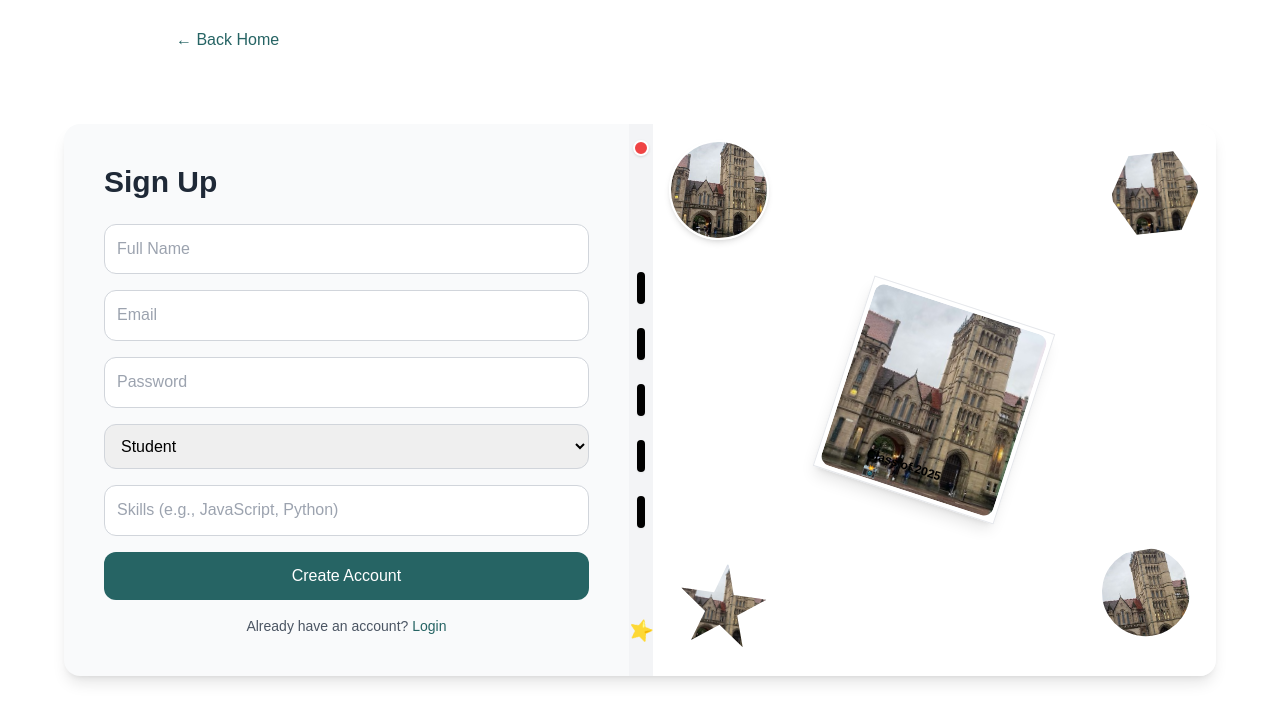
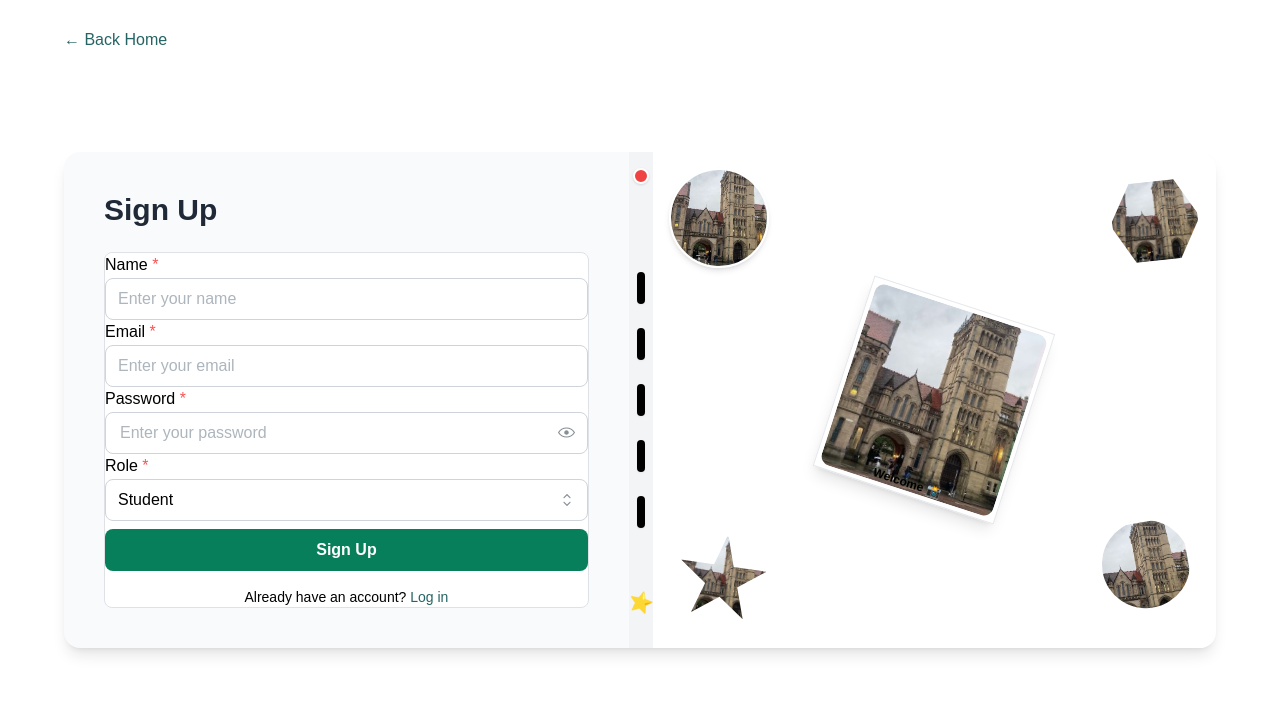
Before and after one commit to just4tunes/FreelancerHub-Frontend, a React (Vite) app: page /auth/register in a window 1280 px wide. Shown: the top 722 px of the page. Built offline with nearby package versions, Linux system fonts and the light colour scheme; the HTML template or start-up script is replaced by a standard one; a web font is replaced by a local one.

Commit message:
fixed some bugs

```diff
--- a/src/pages/SignupPage.tsx
+++ b/src/pages/SignupPage.tsx
@@ -1,166 +1,142 @@
-import { useState } from "react";
-import { Link, useNavigate } from "react-router-dom";
-import axios from "axios";
-import Swal from "sweetalert2"; // ✅ Import SweetAlert2
-import withReactContent from "sweetalert2-react-content";
+import { useState, useContext } from 'react';
+import { Link, useNavigate } from 'react-router-dom';
+import { TextInput, PasswordInput, Button, Paper, Notification, Select } from '@mantine/core';
+import axios from 'axios';
+import { UserContext } from '../hooks/userContext';
 
-const MySwal = withReactContent(Swal);
+const SignupPage = () => {
+  const [name, setName] = useState('');
+  const [email, setEmail] = useState('');
+  const [password, setPassword] = useState('');
+  const [role, setRole] = useState('student');
+  const [error, setError] = useState('');
+  const [success, setSuccess] = useState('');
+  const navigate = useNavigate();
+  const { login } = useContext(UserContext);
 
-const SignUp = () => {
-  const [role, setRole] = useState("student");
-  const [skills, setSkills] = useState("");
-  const [fullName, setFullName] = useState("");
-  const [email, setEmail] = useState("");
-  const [password, setPassword] = useState("");
-  const [error, setError] = useState("");
-  const [loading, setLoading] = useState(false);
-
-  const navigate = useNavigate();
-
-  const handleSubmit = async (e: React.FormEvent) => {
+  const handleSubmit = async (e) => {
     e.preventDefault();
-    setError("");
-    setLoading(true);
-
-    const payload = {
-      name: fullName.trim(),
-      email: email.trim(),
-      password: password.trim(),
-      role,
-      ...(role === "student" && { skills: skills.trim() }),
-    };
-
+    console.log('Submitting signup with:', { name, email, password, role });
     try {
-      const response = await axios.post(
-        "http://localhost:5000/api/auth/signup",
-        payload
-      );
-      console.log(response.data);
-
-      // ✅ Sweet confirmation popup
-      MySwal.fire({
-        icon: "success",
-        title: "Signup Successful!",
-        text: "You can now log in.",
-      }).then(() => {
-        navigate("/auth/login");// <-- this is the redirect
+      const response = await axios.post(`${process.env.REACT_APP_API_URL}/api/auth/signup`, {
+        name,
+        email,
+        password,
+        role,
       });
-
-     navigate("/auth/login");
-    } catch (err: any) {
-      console.error("Signup Error:", err);
-
-      if (err.response?.data?.message) {
-        setError(err.response.data.message);
-      } else if (err.message === "Network Error") {
-        setError(
-          "Cannot connect to server. Please check your internet or try again later."
-        );
-      } else {
-        setError("Something went wrong. Please try again.");
-      }
-    } finally {
-      setLoading(false);
+      console.log('Signup response:', response.data);
+      setSuccess('User registered successfully');
+      setError('');
+      setName('');
+      setEmail('');
+      setPassword('');
+      setRole('student');
+      navigate('/login', { replace: true });
+    } catch (error) {
+      console.error('Signup error:', error.response?.data || error.message);
+      setError(error.response?.data?.message || 'Signup failed. Try again.');
+      setSuccess('');
     }
   };
 
-  // ... keep the rest of your JSX the same
-
   return (
-    <div className="w-full min-h-screen flex items-center justify-center bg-white p-4">
+    <div className="w-full min-h-screen flex items-center justify-center bg-white p-4 relative">
       <Link
         to="/"
-        className="absolute top-7 left-44 text-[#266464] hover:underline text-sm sm:text-base font-medium"
+        className="absolute top-7 left-6 sm:left-16 text-[#266464] hover:underline text-sm sm:text-base font-medium"
       >
         ← Back Home
       </Link>
-
       <div className="w-full max-w-6xl bg-gray-50 rounded-2xl shadow-lg flex flex-col md:flex-row overflow-hidden relative">
         <div className="w-full md:w-1/2 p-6 sm:p-8 md:p-10 flex flex-col justify-center">
-          <h2 className="text-2xl sm:text-3xl font-bold text-gray-800 mb-6">
-            Sign Up
-          </h2>
-
-          <form className="space-y-4" onSubmit={handleSubmit}>
-            <input
-              type="text"
-              placeholder="Full Name"
-              value={fullName}
-              onChange={(e) => setFullName(e.target.value)}
-              className="w-full p-3 border border-gray-300 rounded-lg focus:outline-none focus:ring-2 focus:ring-green-950"
-              required
-            />
-            <input
-              type="email"
-              placeholder="Email"
-              value={email}
-              onChange={(e) => setEmail(e.target.value)}
-              className="w-full p-3 border border-gray-300 rounded-lg focus:outline-none focus:ring-2 focus:ring-green-950"
-              required
-            />
-            <input
-              type="password"
-              placeholder="Password"
-              value={password}
-              onChange={(e) => setPassword(e.target.value)}
-              className="w-full p-3 border border-gray-300 rounded-lg focus:outline-none focus:ring-2 focus:ring-green-950"
-              required
-            />
-
-            <select
-              value={role}
-              onChange={(e) => setRole(e.target.value)}
-              className="w-full p-3 border border-gray-300 rounded-lg focus:outline-none focus:ring-2 focus:ring-green-950"
-            >
-              <option value="student">Student</option>
-              <option value="client">Client</option>
-            </select>
-
-            {role === "student" && (
-              <input
-                type="text"
-                value={skills}
-                onChange={(e) => setSkills(e.target.value)}
-                placeholder="Skills (e.g., JavaScript, Python)"
-                className="w-full p-3 border border-gray-300 rounded-lg focus:outline-none focus:ring-2 focus:ring-green-950"
+          <h2 className="text-2xl sm:text-3xl font-bold text-gray-800 mb-6">Sign Up</h2>
+          {success && <Notification color="teal" onClose={() => setSuccess('')}>{success}</Notification>}
+          {error && <Notification color="red" onClose={() => setError('')}>{error}</Notification>}
+          <Paper className="space-y-4" withBorder p={0} shadow="none" radius="md">
+            <form onSubmit={handleSubmit}>
+              <TextInput
+                label="Name"
+                placeholder="Enter your name"
+                radius="md"
+                size="md"
+                required
+                value={name}
+                onChange={(e) => setName(e.currentTarget.value)}
+                styles={{ input: { paddingLeft: 12, paddingRight: 12 } }}
               />
-            )}
-
-            {error && (
-              <p className="text-red-500 text-sm font-medium">{error}</p>
-            )}
-
-            <button
-              type="submit"
-              disabled={loading}
-              className="w-full py-3 bg-[#266464] text-white rounded-lg hover:bg-green-900 transition disabled:opacity-50"
-            >
-              {loading ? "Creating Account..." : "Create Account"}
-            </button>
-
-            <p className="text-center text-sm text-gray-600">
-              Already have an account?{" "}
-              <Link to="/login" className="text-[#266464] hover:underline">
-                Login
+              <TextInput
+                label="Email"
+                placeholder="Enter your email"
+                radius="md"
+                size="md"
+                required
+                value={email}
+                onChange={(e) => setEmail(e.currentTarget.value)}
+                styles={{ input: { paddingLeft: 12, paddingRight: 12 } }}
+              />
+              <PasswordInput
+                label="Password"
+                placeholder="Enter your password"
+                radius="md"
+                size="md"
+                required
+                value={password}
+                onChange={(e) => setPassword(e.currentTarget.value)}
+                styles={{ input: { paddingLeft: 12, paddingRight: 12 } }}
+              />
+              <Select
+                label="Role"
+                placeholder="Select your role"
+                radius="md"
+                size="md"
+                required
+                value={role}
+                onChange={setRole}
+                data={[
+                  { value: 'student', label: 'Student' },
+                  { value: 'client', label: 'Client' },
+                ]}
+                styles={{ input: { paddingLeft: 12, paddingRight: 12 } }}
+              />
+              <Button
+                fullWidth
+                radius="md"
+                size="md"
+                color="teal.9"
+                className="mt-2 hover:bg-green-900"
+                type="submit"
+              >
+                Sign Up
+              </Button>
+            </form>
+            <p className="text-sm text-center mt-2">
+              Already have an account?{' '}
+              <Link to="/login" className="text-[#266464] font-medium hover:underline">
+                Log in
               </Link>
             </p>
-          </form>
+          </Paper>
         </div>
-
         <div className="hidden md:flex flex-col items-center justify-center gap-6 px-2 bg-[#f3f4f6] relative">
           {[...Array(5)].map((_, i) => (
             <span key={i} className="w-2 h-8 bg-black rounded-full shadow-sm" />
           ))}
-
-          <div className="absolute top-4 left-1/2 -translate-x-1/2 w-4 h-4 bg-red-500 rounded-full border-2 border-white shadow" />
-          <div className="absolute bottom-8 left-1/2 -translate-x-1/2 text-yellow-400 text-xl rotate-[15deg]">
+          <div
+            className="absolute top-4 left-1/2 -translate-x-1/2 w-4 h-4 bg-red-500 rounded-full border-2 border-white shadow"
+            title="Pin"
+          />
+          <div
+            className="absolute bottom-8 left-1/2 -translate-x-1/2 text-yellow-400 text-xl rotate-[15deg]"
+            title="Star Sticker"
+          >
             ⭐
           </div>
-          <div className="absolute -bottom-24 left-1/2 -translate-x-1/2 w-32 h-20 bg-green-700 text-sm text-gray-800 font-medium rounded-sm shadow-md p-2 rotate-[-6deg] flex items-center justify-center">
-            Don’t forget to <br /> sign up! 💬
+          <div
+            className="absolute -bottom-24 left-1/2 -translate-x-1/2 w-32 h-20 bg-green-700 text-sm text-gray-800 font-medium rounded-sm shadow-md p-2 rotate-[-6deg] flex items-center justify-center"
+          >
+            Welcome! 💬
           </div>
         </div>
-
         <div className="w-full md:w-1/2 relative flex items-center justify-center bg-white min-h-[300px] md:min-h-0">
           <img
             src="/images/signupimage.jpg"
@@ -171,35 +147,27 @@ const SignUp = () => {
             src="/images/signupimage.jpg"
             alt="Top Right"
             className="absolute top-6 right-4 w-[60px] h-[60px] md:w-[90px] md:h-[90px] object-cover rounded-xl shadow-lg border-2 border-white rotate-[-6deg]"
-            style={{
-              clipPath:
-                "polygon(25% 6%, 75% 6%, 100% 50%, 75% 94%, 25% 94%, 0% 50%)",
-            }}
+            style={{ clipPath: 'polygon(25% 6%, 75% 6%, 100% 50%, 75% 94%, 25% 94%, 0% 50%)' }}
           />
           <img
             src="/images/signupimage.jpg"
             alt="Bottom Left"
             className="absolute bottom-6 left-6 w-[60px] h-[60px] md:w-[90px] md:h-[90px] object-cover shadow-md border-2 border-white rotate-[8deg]"
             style={{
-              clipPath:
-                "polygon(50% 0%, 61% 35%, 98% 35%, 68% 57%, 79% 91%, 50% 70%, 21% 91%, 32% 57%, 2% 35%, 39% 35%)",
-              borderRadius: "8px",
+              clipPath: 'polygon(50% 0%, 61% 35%, 98% 35%, 68% 57%, 79% 91%, 50% 70%, 21% 91%, 32% 57%, 2% 35%, 39% 35%)',
+              borderRadius: '8px',
             }}
           />
           <img
             src="/images/signupimage.jpg"
             alt="Bottom Right"
             className="absolute bottom-4 right-6 w-[70px] h-[70px] md:w-[110px] md:h-[110px] object-cover shadow-md border-2 border-white rotate-[-10deg]"
-            style={{ clipPath: "circle(40% at 60% 40%)" }}
+            style={{ clipPath: 'circle(40% at 60% 40%)' }}
           />
           <div className="relative z-10 w-[110px] h-[130px] md:w-[190px] md:h-[200px] bg-white shadow-lg border border-gray-200 p-1 flex items-center justify-center rotate-[18deg]">
-            <img
-              src="/images/signupimage.jpg"
-              alt="Center"
-              className="w-full h-full object-cover rounded-md"
-            />
+            <img src="/images/signupimage.jpg" alt="Center" className="w-full h-full object-cover rounded-md" />
             <span className="absolute bottom-1 left-1/2 -translate-x-1/2 text-xs text-black-500 font-semibold">
-              Class of 2025 📸
+              Welcome 📸
             </span>
           </div>
         </div>
@@ -208,4 +176,4 @@ const SignUp = () => {
   );
 };
 
-export default SignUp;
+export default SignupPage;
```
